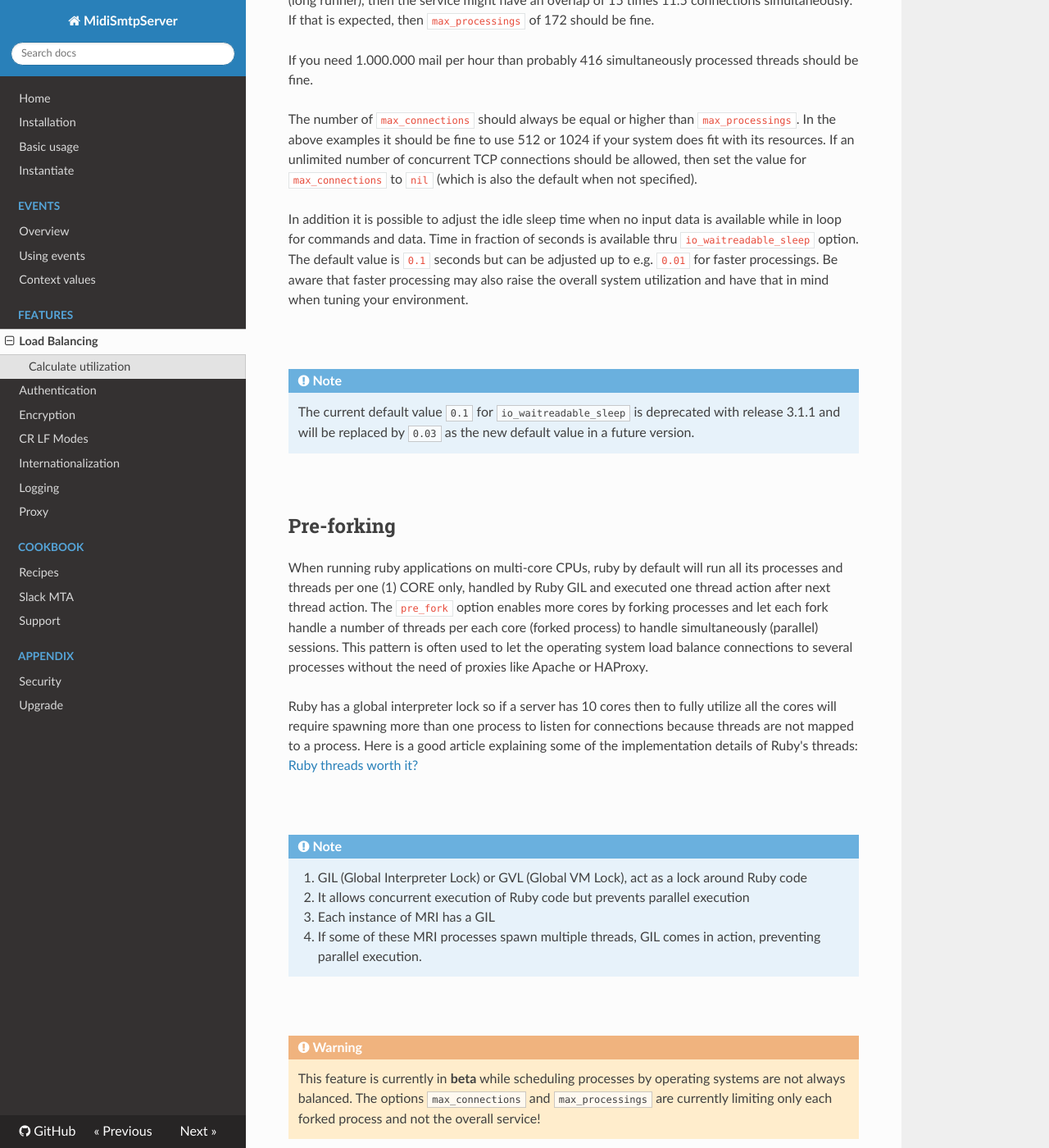
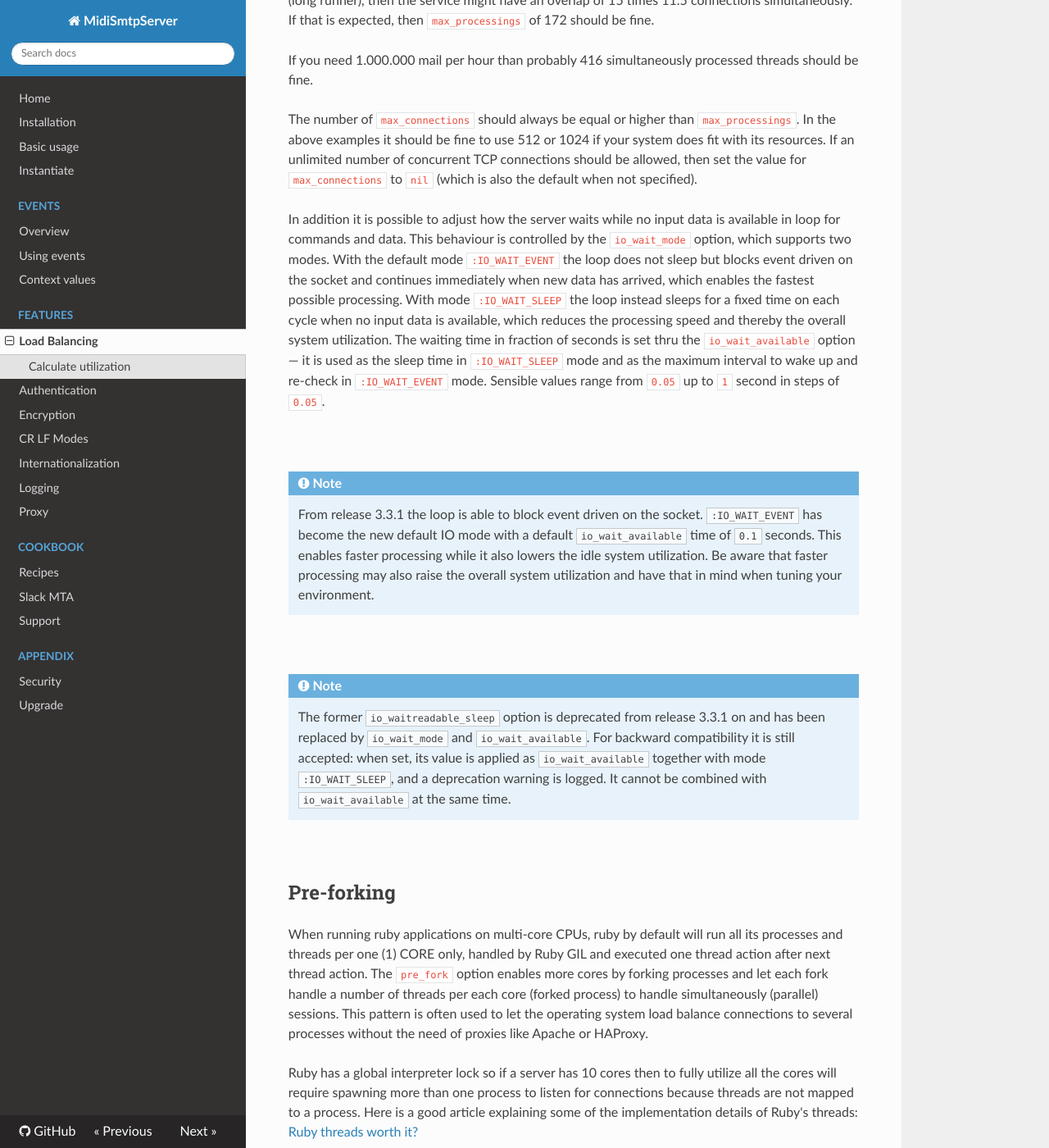
Before and after one commit to 4commerce-technologies-AG/midi-smtp-server, an MkDocs documentation site: the page built from mkdocs/feature_load_balancing.md, in a window 1280 px wide and 1400 px high, scrolled down 828 px. Shown: the whole window at 82% size. Built offline with MkDocs 1.6.1, drawn with Linux system fonts in a browser that asks for light colours; nearby versions of some CDN libraries; some of the changed text lies outside the part shown.

Commit message:
mod: update release information

```diff
--- a/docs/index.html
+++ b/docs/index.html
@@ -353,7 +353,7 @@
 
     <div class="footer-copyright grey darken-3">
       <div class="container">
-        Copyright &copy; 2014 - 2023,
+        Copyright &copy; 2014 - 2026,
         <a class="white-text" href="http://about.me/tom.freudenberg" rel="nofollow">Tom&nbsp;Freudenberg</a>,
         <a class="white-text" href="http://www.4commerce.de/" rel="nofollow">4commerce&nbsp;technologies&nbsp;AG</a>.
         All&nbsp;Rights&nbsp;Reserved.
--- a/mkdocs.yml
+++ b/mkdocs.yml
@@ -2,7 +2,7 @@ site_name: MidiSmtpServer
 
 site_description: "The highly customizable ruby SMTP-Service library."
 
-copyright: "Copyright &copy; 2014 - 2023 Tom Freudenberg, 4commerce technologies AG"
+copyright: "Copyright &copy; 2014 - 2026 Tom Freudenberg, 4commerce technologies AG"
 
 docs_dir: mkdocs
 
--- a/mkdocs/feature_load_balancing.md
+++ b/mkdocs/feature_load_balancing.md
@@ -24,13 +24,19 @@ If you need 1.000.000 mail per hour than probably 416 simultaneously processed t
 
 The number of `max_connections` should always be equal or higher than `max_processings`. In the above examples it should be fine to use 512 or 1024 if your system does fit with its resources. If an unlimited number of concurrent TCP connections should be allowed, then set the value for `max_connections` to `nil` (which is also the default when not specified).
 
-In addition it is possible to adjust the idle sleep time when no input data is available while in loop for commands and data. Time in fraction of seconds is available thru `io_waitreadable_sleep` option. The default value is `0.1` seconds but can be adjusted up to e.g. `0.01` for faster processings. Be aware that faster processing may also raise the overall system utilization and have that in mind when tuning your environment.
+In addition it is possible to adjust how the server waits while no input data is available in loop for commands and data. This behaviour is controlled by the `io_wait_mode` option, which supports two modes. With the default mode `:IO_WAIT_EVENT` the loop does not sleep but blocks event driven on the socket and continues immediately when new data has arrived, which enables the fastest possible processing. With mode `:IO_WAIT_SLEEP` the loop instead sleeps for a fixed time on each cycle when no input data is available, which reduces the processing speed and thereby the overall system utilization. The waiting time in fraction of seconds is set thru the `io_wait_available` option — it is used as the sleep time in `:IO_WAIT_SLEEP` mode and as the maximum interval to wake up and re-check in `:IO_WAIT_EVENT` mode. Sensible values range from `0.05` up to `1` second in steps of `0.05`.
 
 <br>
 
 !!! Note
 
-    The current default value `0.1` for `io_waitreadable_sleep` is deprecated with release 3.1.1 and will be replaced by `0.03` as the new default value in a future version.
+    From release 3.3.1 the loop is able to block event driven on the socket. `:IO_WAIT_EVENT` has become the new default IO mode with a default `io_wait_available` time of `0.1` seconds. This enables faster processing while it also lowers the idle system utilization. Be aware that faster processing may also raise the overall system utilization and have that in mind when tuning your environment.
+
+<br>
+
+!!! Note
+
+    The former `io_waitreadable_sleep` option is deprecated from release 3.3.1 on and has been replaced by `io_wait_mode` and `io_wait_available`. For backward compatibility it is still accepted: when set, its value is applied as `io_wait_available` together with mode `:IO_WAIT_SLEEP`, and a deprecation warning is logged. It cannot be combined with `io_wait_available` at the same time.
 
 <br>
 
```
Also changed, not shown: CHANGELOG.md (+9 -0 lines), README.md (+7 -4 lines), SECURITY.md (+7 -7 lines).
